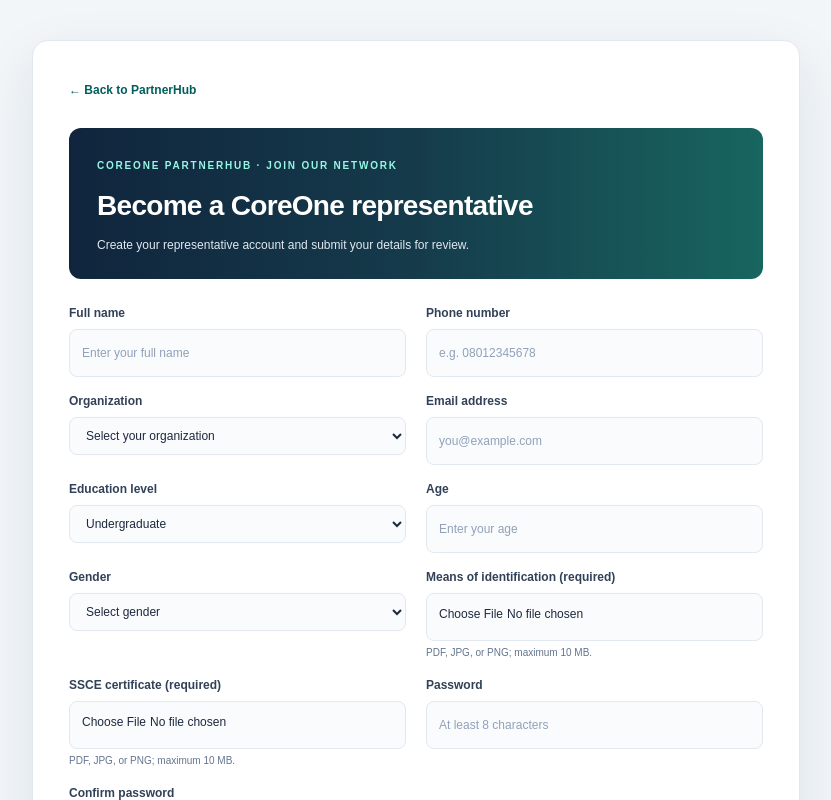
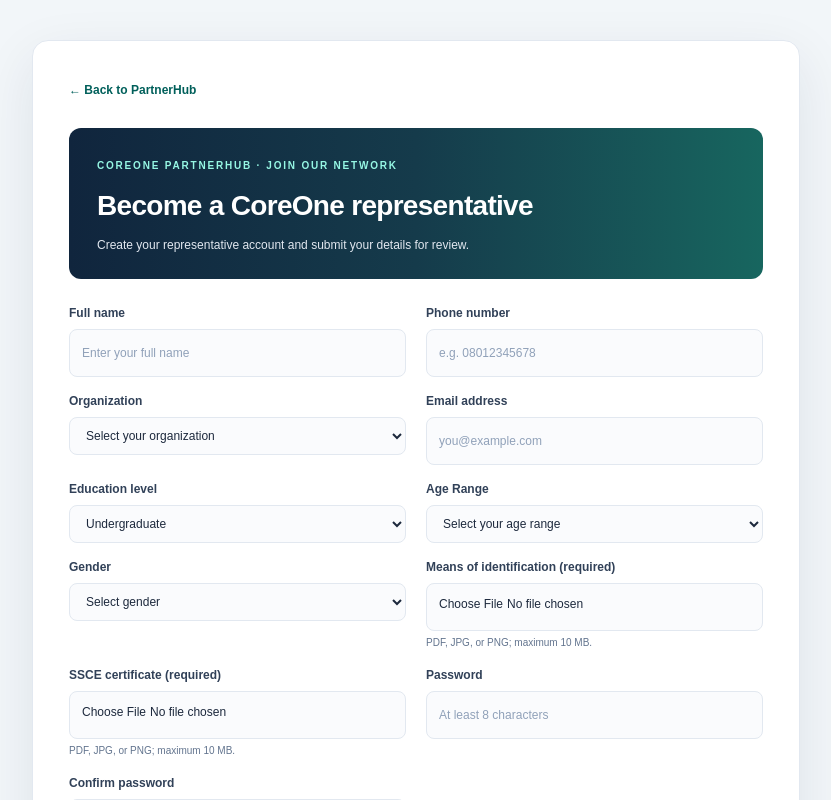
Before and after one commit to Martin4dbest/coreone-partnerhub, a Next.js app: page /register in a window 1280 px wide. Shown: the top 800 px of the page, without its empty margins (224-1055 px from the left). Built offline with nearby package versions, Linux system fonts and the light colour scheme; no server answers.

Commit message:
Add age range selection to partner registration

```diff
--- a/app/register/page.tsx
+++ b/app/register/page.tsx
@@ -20,6 +20,7 @@
   const [educationLevel, setEducationLevel] = useState<"undergraduate" | "graduate">("undergraduate");
   const [nyscCompleted, setNyscCompleted] = useState("");
   const [age, setAge] = useState("");
+  const [ageRange, setAgeRange] = useState("");
   const [gender, setGender] = useState("");
   const [idDocument, setIdDocument] = useState<File | null>(null);
   const [ssceDocument, setSsCEdocument] = useState<File | null>(null);
@@ -47,6 +48,7 @@
         }
         if (typeof draft.nyscCompleted === "string") setNyscCompleted(draft.nyscCompleted);
         if (typeof draft.age === "string") setAge(draft.age);
+        if (typeof draft.ageRange === "string") setAgeRange(draft.ageRange);
         if (typeof draft.gender === "string") setGender(draft.gender);
       }
     } catch {
@@ -70,6 +72,7 @@
         educationLevel,
         nyscCompleted,
         age,
+        ageRange,
         gender,
       })
     );
@@ -83,6 +86,7 @@
     educationLevel,
     nyscCompleted,
     age,
+    ageRange,
     gender,
   ]);
 
@@ -116,8 +120,8 @@
       setError("Your passwords do not match.");
       return;
     }
-    if (!/^\d+$/.test(age) || Number(age) < 16 || Number(age) > 100) {
-      setError("Enter an age between 16 and 100.");
+    if (!ageRange) {
+      setError("Please select your age range.");
       return;
     }
     if (educationLevel === "graduate" && !nyscCompleted) {
@@ -151,7 +155,8 @@
             education_level: educationLevel,
             nysc_completed:
               educationLevel === "graduate" ? nyscCompleted === "yes" : null,
-            age: Number(age),
+            age_range: ageRange,
+            age: Number(ageRange === "41+" ? 41 : ageRange.split("-")[0]),
             gender,
           },
         },
@@ -279,8 +284,16 @@
                 </label>
               )}
 
-              <label className="!mb-0 !block !text-[12px] !font-semibold !leading-5 !text-slate-700">Age
-                <input className="!mt-1.5 !block !w-full !min-w-0 !rounded-lg !border !border-slate-200 !bg-slate-50/70 !px-3 !py-2.5 !text-[12px] !font-normal !text-slate-800 !outline-none transition placeholder:!text-slate-400 focus:!border-teal-600 focus:!bg-white focus:!ring-2 focus:!ring-teal-600/10" type="number" min={16} max={100} value={age} onChange={(e) => setAge(e.target.value)} required placeholder="Enter your age" />
+              <label className="!mb-0 !block !text-[12px] !font-semibold !leading-5 !text-slate-700">Age Range
+                <select className="!mt-1.5 !block !w-full !min-w-0 !rounded-lg !border !border-slate-200 !bg-slate-50/70 !px-3 !py-2.5 !text-[12px] !font-normal !text-slate-800 !outline-none transition focus:!border-teal-600 focus:!bg-white focus:!ring-2 focus:!ring-teal-600/10" value={ageRange} onChange={(e) => setAgeRange(e.target.value)} required>
+                  <option value="">Select your age range</option>
+                  <option value="16-20">16–20 years</option>
+                  <option value="21-25">21–25 years</option>
+                  <option value="26-30">26–30 years</option>
+                  <option value="31-35">31–35 years</option>
+                  <option value="36-40">36–40 years</option>
+                  <option value="41+">41 years and above</option>
+                </select>
               </label>
 
               <label className="!mb-0 !block !text-[12px] !font-semibold !leading-5 !text-slate-700">Gender
```
